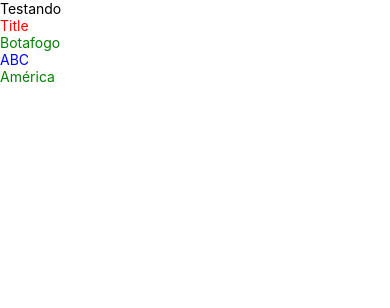
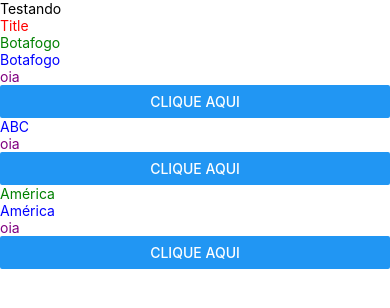
Before and after one commit to andreapmacedo/reacti-native--next--sales-sistem, a React Native app: screen / in a window 390 px wide. Shown: the top 308 px of the page. Built offline with nearby package versions, Linux system fonts and the light colour scheme.

Commit message:
Feat: s03-a026 - Aula useState.

```diff
--- a/src/Example.tsx
+++ b/src/Example.tsx
@@ -1,4 +1,5 @@
-import { Text, View } from "react-native";
+import { Button, Text, View } from "react-native";
+import React, { useState } from "react";
 
 interface ExampleProps {
   text?: string;
@@ -8,13 +9,24 @@
 
 // const Example = (props: ExampleProps) => {
 const Example = ({children, text, textChange: newPropName}: ExampleProps) => {
+
+  const [newText, setnewText] = useState<string>('oia');
+
+  const handleOnPress = () => {
+    setnewText('novo texto');
+    console.log('Clicou');
+  }
+
   return (
     <View>
+      {/* <Text style={{color: 'blue'}} >{newPropName}</Text> */}
+      {/* <Text style={{color: 'red'}} >{props.children}</Text>
+      <Text style={{color: 'green'}} >{props.text}</Text> */}
       <Text style={{color: 'red'}} >{children}</Text>
       <Text style={{color: 'green'}} >{text}</Text>
-      <Text style={{color: 'blue'}} >{newPropName}</Text>
-      {/* <Text style={{color: 'red'}} >{props.children}</Text>
-      <Text style={{color: 'green'}} >{props.text}</Text> */}
+      <Text style={{color: 'blue'}} >{newPropName || text}</Text>
+      <Text style={{color: 'purple'}} >{newText}</Text>
+      <Button title="Clique aqui" onPress={handleOnPress} />
     </View>
   );
 };
```
